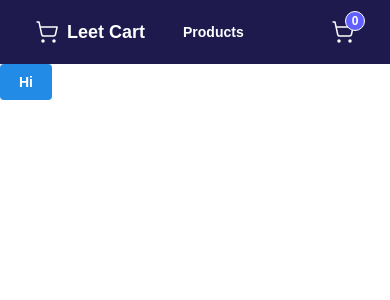
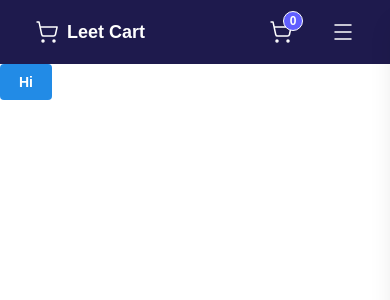
Before and after one commit to akash191095/leet-cart, a Next.js app: page / in a window 390 px wide. Shown: the top 300 px of the page. Built offline with nearby package versions, Linux system fonts and the light colour scheme.

Commit message:
Add mobile navbar

```diff
--- a/app/components/Navbar/Navbar.tsx
+++ b/app/components/Navbar/Navbar.tsx
@@ -1,34 +1,54 @@
 "use client";
 
 import { useState } from "react";
-import { ShoppingCart } from "lucide-react";
+import { Menu, ShoppingCart, X } from "lucide-react";
 import styles from "./navbar.module.css";
 import { Button } from "@mantine/core";
 import Link from "next/link";
+import clsx from "clsx";
+
+const menu = [
+  {
+    label: "Products",
+    href: "/products",
+  },
+  {
+    label: "Dashboard",
+    href: "/dashboard",
+  },
+];
 
 export default function Navbar() {
   const [cartCount, setCartCount] = useState(0);
+  const [isMenuOpen, setIsMenuOpen] = useState(false);
 
   return (
+    <>
       <nav className={styles.navbar}>
         <div className={styles.container}>
           <div className={styles.navContent}>
             <Button variant="transparent" component={Link} href="/">
               <div className={styles.logoSection}>
-              <ShoppingCart className="w-6 h-6 text-white" strokeWidth={1.5} />
+                <ShoppingCart
+                  className="w-6 h-6 text-white"
+                  strokeWidth={1.5}
+                />
                 <span className={styles.logoText}>Leet Cart</span>
               </div>
             </Button>
 
             <div className={styles.navLinks}>
+              {menu.map(({ label, href }) => (
                 <Button
+                  key={href}
                   variant="transparent"
                   component={Link}
-              href="/products"
+                  href={href}
                   color="white"
                 >
-              Products
+                  {label}
                 </Button>
+              ))}
             </div>
 
             <Button
@@ -36,7 +56,7 @@ export default function Navbar() {
               color="white"
               onClick={() => setCartCount((prev) => prev + 1)}
               classNames={{
-              root: "min-h-12",
+                root: styles.cartButton,
               }}
             >
               <ShoppingCart className="w-6 h-6" strokeWidth={1.5} />
@@ -44,8 +64,53 @@ export default function Navbar() {
                 {cartCount > 99 ? "99+" : cartCount}
               </span>
             </Button>
+            <Button
+              variant="transparent"
+              color="white"
+              className={styles.hamMenuButton}
+              onClick={() => setIsMenuOpen(true)}
+            >
+              <Menu className="w-6 h-6" strokeWidth={1.5} />
+            </Button>
           </div>
         </div>
       </nav>
+
+      {/* Overlay */}
+      {isMenuOpen && (
+        <div className={styles.overlay} onClick={() => setIsMenuOpen(false)} />
+      )}
+
+      {/* Slide-out Menu */}
+      <div
+        className={clsx(styles.slideMenu, isMenuOpen && styles.slideMenuOpen)}
+      >
+        <div className={styles.slideMenuHeader}>
+          <span className={styles.slideMenuTitle}>Menu</span>
+          <Button
+            variant="transparent"
+            color="gray"
+            onClick={() => setIsMenuOpen(false)}
+          >
+            <X className="w-6 h-6" strokeWidth={1.5} />
+          </Button>
+        </div>
+
+        <div className={styles.slideMenuContent}>
+          {menu.map(({ label, href }) => (
+            <Button
+              key={href + "-mobile"}
+              variant="subtle"
+              component={Link}
+              href={href}
+              classNames={{ root: styles.slideMenuItem }}
+              onClick={() => setIsMenuOpen(false)}
+            >
+              {label}
+            </Button>
+          ))}
+        </div>
+      </div>
+    </>
   );
 }
--- a/app/components/Navbar/navbar.module.css
+++ b/app/components/Navbar/navbar.module.css
@@ -21,9 +21,51 @@
 }
 
 .navLinks {
-  @apply flex gap-6 mr-auto;
+  @apply hidden md:flex gap-2 mr-auto;
+}
+
+.cartButton {
+  @apply min-h-12 ml-auto;
 }
 
 .badge {
   @apply absolute top-0.5 right-2 bg-indigo-500 text-white text-xs font-bold rounded-full h-5 w-5 flex items-center justify-center border border-white;
 }
+
+.hamMenuButton {
+  @apply md:hidden;
+}
+
+/* Overlay */
+.overlay {
+  @apply fixed inset-0 bg-black/50 z-40 md:hidden;
+}
+
+/* Slide-out Menu */
+.slideMenu {
+  @apply fixed top-0 right-0 h-full w-80 bg-white shadow-xl transform translate-x-full transition-transform duration-300 ease-in-out z-50 md:hidden;
+}
+
+.slideMenuOpen {
+  @apply translate-x-0;
+}
+
+.slideMenuHeader {
+  @apply flex items-center justify-between p-4 border-b border-gray-200;
+}
+
+.slideMenuTitle {
+  @apply text-lg font-bold text-gray-800;
+}
+
+.slideMenuContent {
+  @apply flex flex-col gap-2 p-4;
+}
+
+.slideMenuItem {
+  @apply justify-start text-left h-12 flex;
+}
+
+.badge {
+  @apply absolute top-0.5 right-2 bg-indigo-500 text-white text-xs font-bold rounded-full h-5 w-5 flex items-center justify-center border border-white;
+}
--- a/package.json
+++ b/package.json
@@ -13,6 +13,7 @@
     "@mantine/core": "^8.3.7",
     "@mantine/hooks": "^8.3.7",
     "@mantine/modals": "^8.3.7",
+    "clsx": "^2.1.1",
     "lucide-react": "^0.553.0",
     "next": "16.0.1",
     "react": "19.2.0",
```
Also changed, not shown: 1 other file (tests, documents, lock files or other folders). Lines whose indentation alone changed are shown as unchanged.
